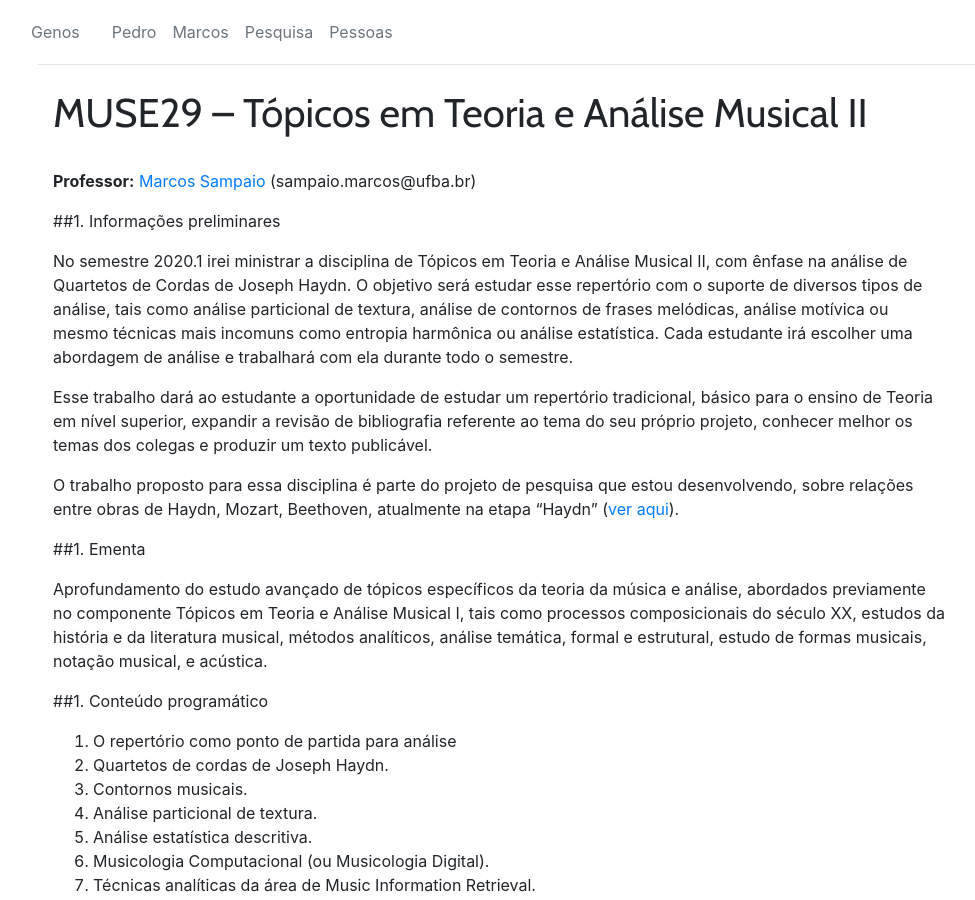
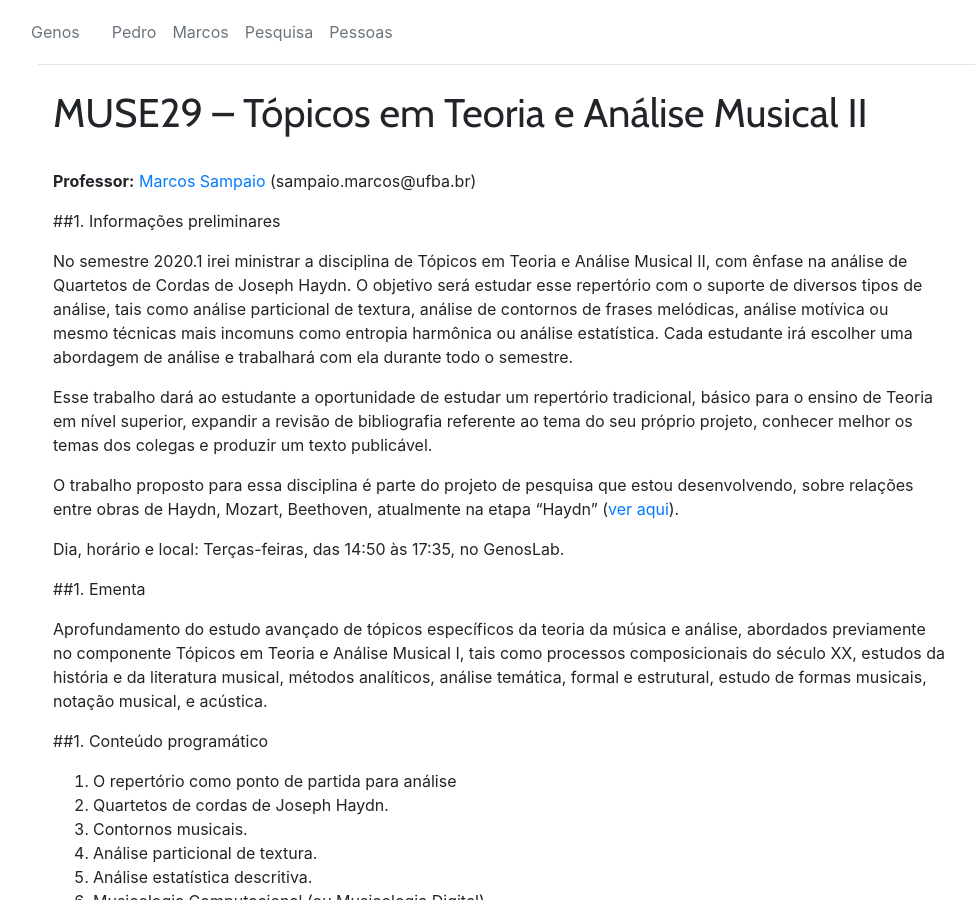
Before and after one commit to kroger/genosmus, a Jekyll site: the page built from _marcos/muse29.md, in a window 1280 px wide and 900 px high. Shown: the whole window, without its empty margins (47-1022 px from the left). Built offline with Jekyll 4.4.1, drawn with Linux system fonts in a browser that asks for light colours; the table of contents is made by our own code.

Commit message:
Informação sobre dia, horário e local

```diff
--- a/_marcos/muse29.md
+++ b/_marcos/muse29.md
@@ -25,6 +25,8 @@ O trabalho proposto para essa disciplina é parte do projeto de pesquisa que
 estou desenvolvendo, sobre relações entre obras de Haydn, Mozart, Beethoven,
 atualmente na etapa "Haydn"
 ([ver aqui](https://marcos.sampaio.me/pt-br/projetos/hmb-analysis/)).
+
+Dia, horário e local: Terças-feiras, das 14:50 às 17:35, no GenosLab.
 
 ##1. Ementa
 
```
